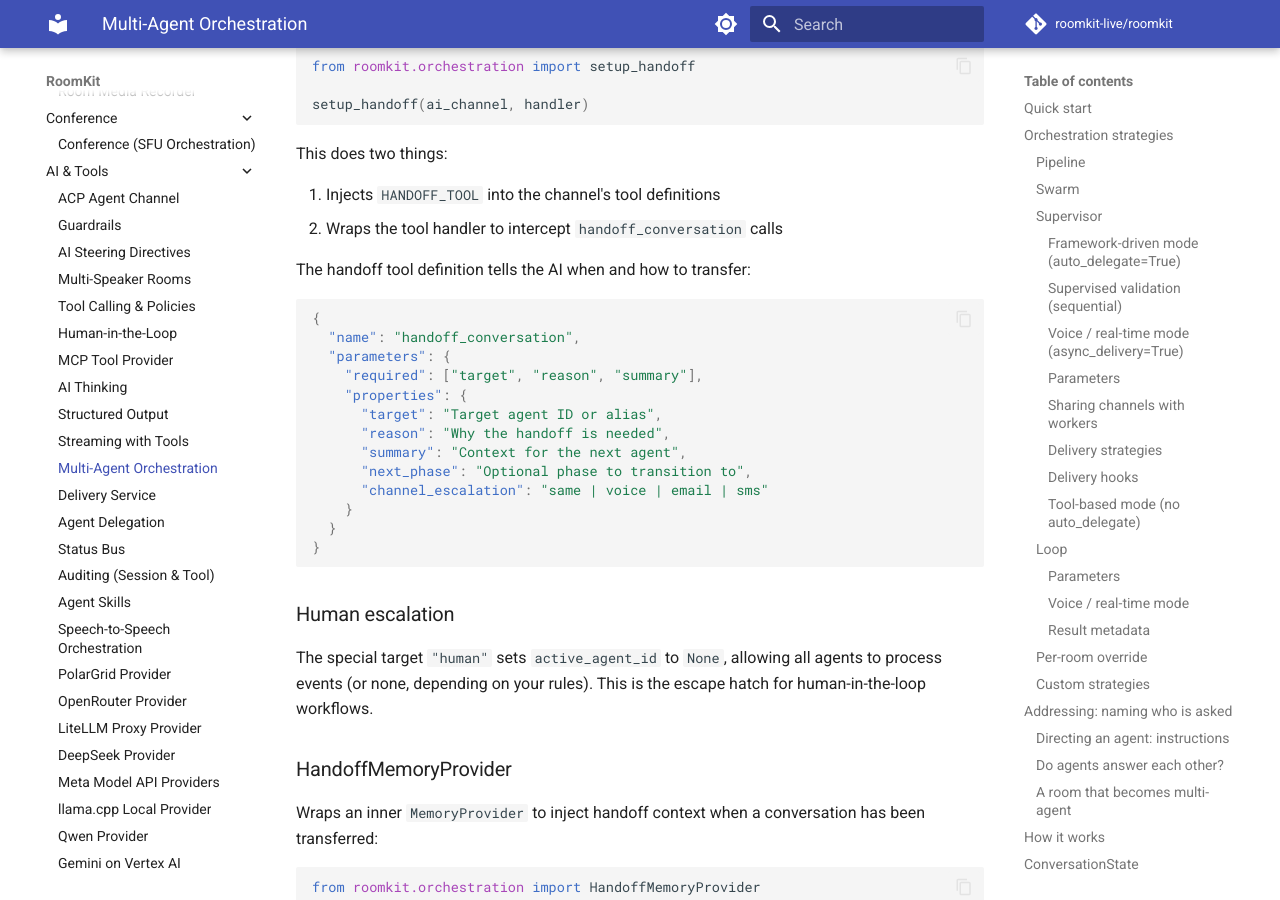
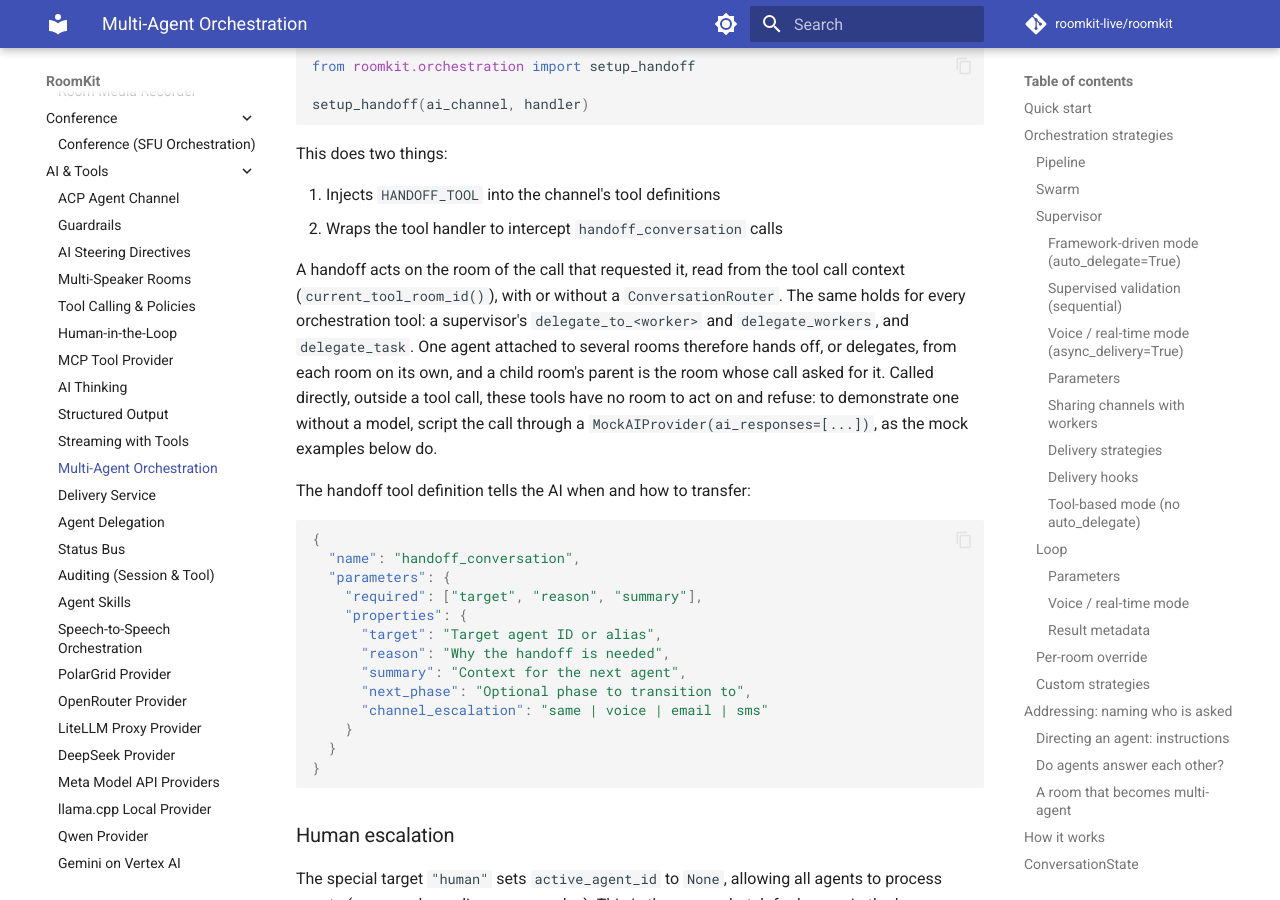
Before and after one commit to roomkit-live/roomkit-docs, an MkDocs documentation site: the page built from docs/guides/orchestration.md, in a window 1280 px wide and 900 px high, scrolled down 17976 px. Built offline with MkDocs 1.6.1 and Material for MkDocs 9.7.7, drawn with Linux system fonts in a browser that asks for light colours; comment, search, counter and statistics services are not loaded.

Commit message:
docs(orchestration): a handoff or a delegation acts on the room of its call (RMK-275)

````diff
--- a/docs/guides/orchestration.md
+++ b/docs/guides/orchestration.md
@@ -791,6 +791,16 @@ This does two things:
 1. Injects `HANDOFF_TOOL` into the channel's tool definitions
 2. Wraps the tool handler to intercept `handoff_conversation` calls
 
+A handoff acts on the room of the call that requested it, read from the tool
+call context (`current_tool_room_id()`), with or without a `ConversationRouter`.
+The same holds for every orchestration tool: a supervisor's
+`delegate_to_<worker>` and `delegate_workers`, and `delegate_task`. One agent
+attached to several rooms therefore hands off, or delegates, from each room on
+its own, and a child room's parent is the room whose call asked for it. Called
+directly, outside a tool call, these tools have no room to act on and refuse:
+to demonstrate one without a model, script the call through a
+`MockAIProvider(ai_responses=[...])`, as the mock examples below do.
+
 The handoff tool definition tells the AI when and how to transfer:
 
 ```json
````
